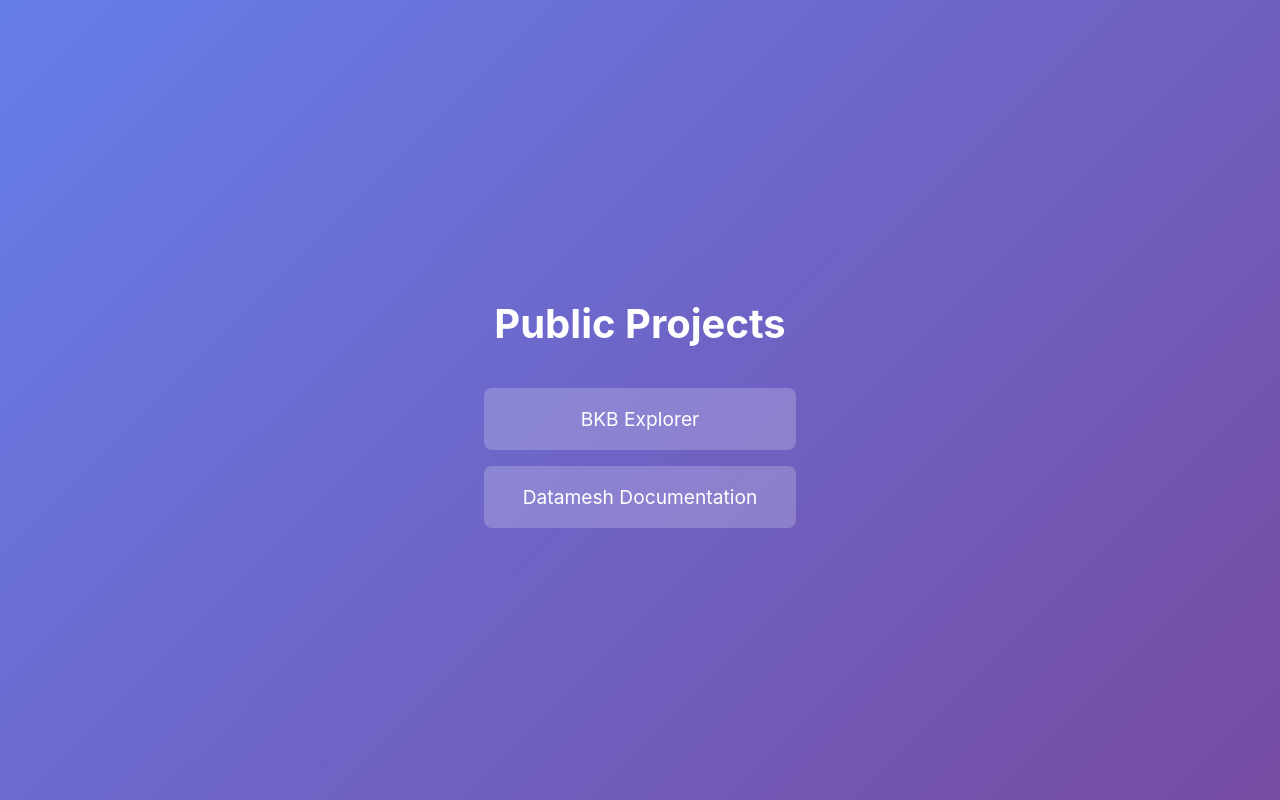
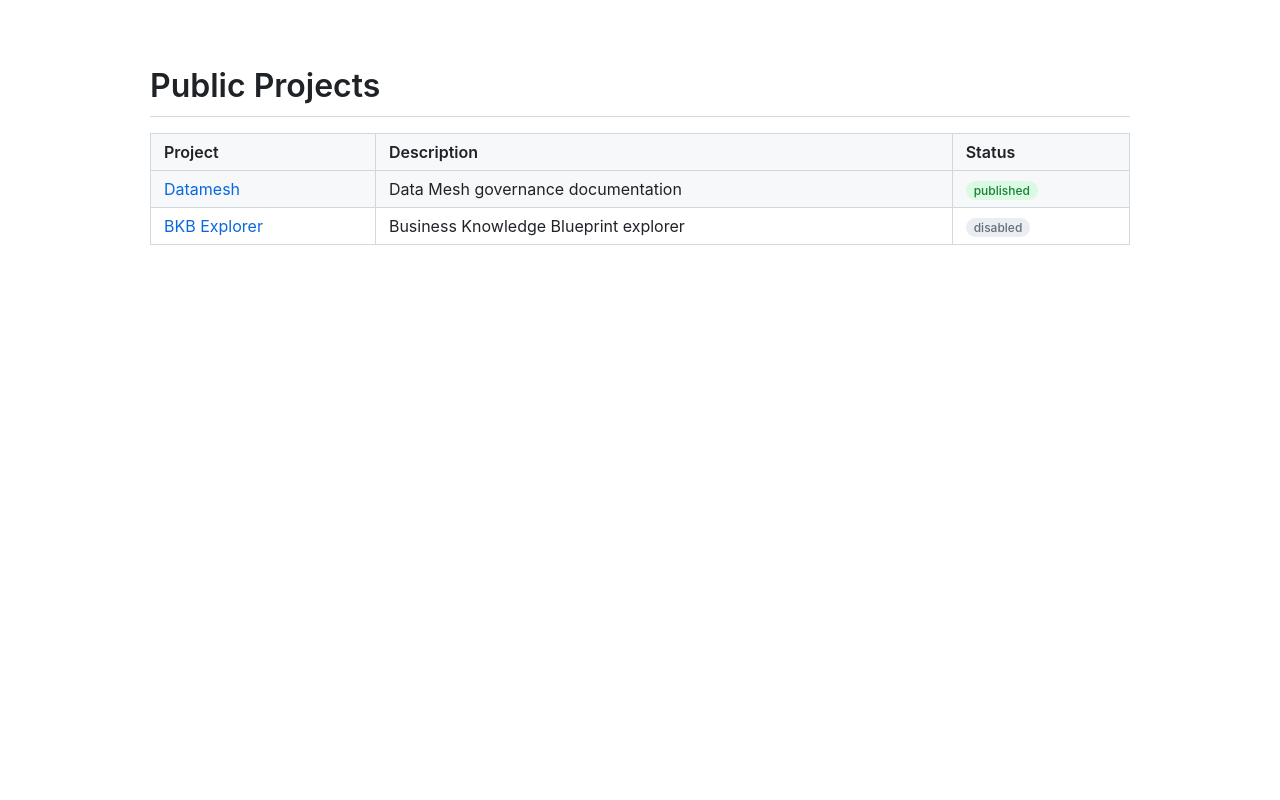
Before and after one commit to lukasmazanek/public, a plain HTML site: page index.html in a window 1280 px wide. Drawn offline with Linux system fonts and the light colour scheme.

Commit message:
Update root index with GitHub style and status

```diff
--- a/index.html
+++ b/index.html
@@ -6,49 +6,72 @@
     <title>Public Projects</title>
     <style>
         body {
-            font-family: -apple-system, BlinkMacSystemFont, "Segoe UI", Roboto, sans-serif;
-            display: flex;
-            justify-content: center;
-            align-items: center;
-            min-height: 100vh;
-            margin: 0;
-            background: linear-gradient(135deg, #667eea 0%, #764ba2 100%);
-            color: white;
-        }
-        .container {
-            text-align: center;
-            padding: 2em;
+            font-family: -apple-system, BlinkMacSystemFont, "Segoe UI", Helvetica, Arial, sans-serif;
+            font-size: 16px;
+            line-height: 1.5;
+            max-width: 980px;
+            margin: 0 auto;
+            padding: 45px;
+            color: #1f2328;
         }
         h1 {
-            font-size: 2.5em;
-            margin-bottom: 1em;
+            margin-bottom: 16px;
+            font-weight: 600;
+            line-height: 1.25;
+            border-bottom: 1px solid #d1d9e0;
+            padding-bottom: .3em;
+            font-size: 2em;
         }
-        .links {
-            display: flex;
-            flex-direction: column;
-            gap: 1em;
+        table {
+            border-collapse: collapse;
+            width: 100%;
+            margin: 16px 0;
         }
-        a {
-            color: #fff;
-            background: rgba(255,255,255,0.2);
-            padding: 1em 2em;
-            border-radius: 8px;
-            text-decoration: none;
-            font-size: 1.2em;
-            transition: background 0.2s;
+        th, td {
+            border: 1px solid #d1d9e0;
+            padding: 6px 13px;
+            text-align: left;
         }
-        a:hover {
-            background: rgba(255,255,255,0.3);
+        th { background: #f6f8fa; font-weight: 600; }
+        tr:nth-child(2n) { background: #f6f8fa; }
+        a { color: #0969da; text-decoration: none; }
+        a:hover { text-decoration: underline; }
+        .status-published {
+            color: #1a7f37;
+            background: #dafbe1;
+            padding: 2px 8px;
+            border-radius: 12px;
+            font-size: 12px;
+            font-weight: 500;
+        }
+        .status-disabled {
+            color: #656d76;
+            background: #eaeef2;
+            padding: 2px 8px;
+            border-radius: 12px;
+            font-size: 12px;
+            font-weight: 500;
         }
     </style>
 </head>
 <body>
-    <div class="container">
-        <h1>Public Projects</h1>
-        <div class="links">
-            <a href="bkb-explorer/">BKB Explorer</a>
-            <a href="datamesh/">Datamesh Documentation</a>
-        </div>
-    </div>
+    <h1>Public Projects</h1>
+    <table>
+        <tr>
+            <th>Project</th>
+            <th>Description</th>
+            <th>Status</th>
+        </tr>
+        <tr>
+            <td><a href="datamesh/">Datamesh</a></td>
+            <td>Data Mesh governance documentation</td>
+            <td><span class="status-published">published</span></td>
+        </tr>
+        <tr>
+            <td><a href="bkb-explorer/">BKB Explorer</a></td>
+            <td>Business Knowledge Blueprint explorer</td>
+            <td><span class="status-disabled">disabled</span></td>
+        </tr>
+    </table>
 </body>
 </html>
```
